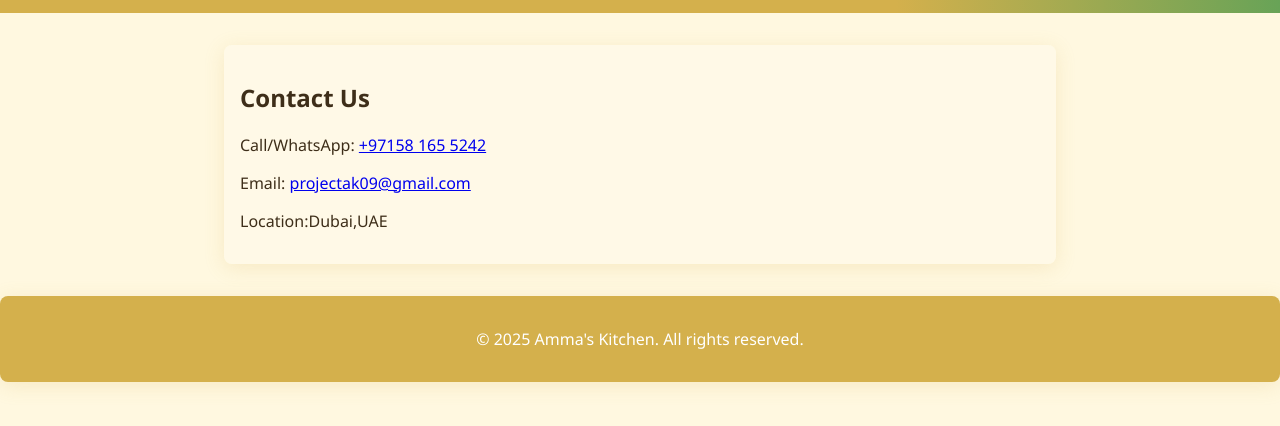
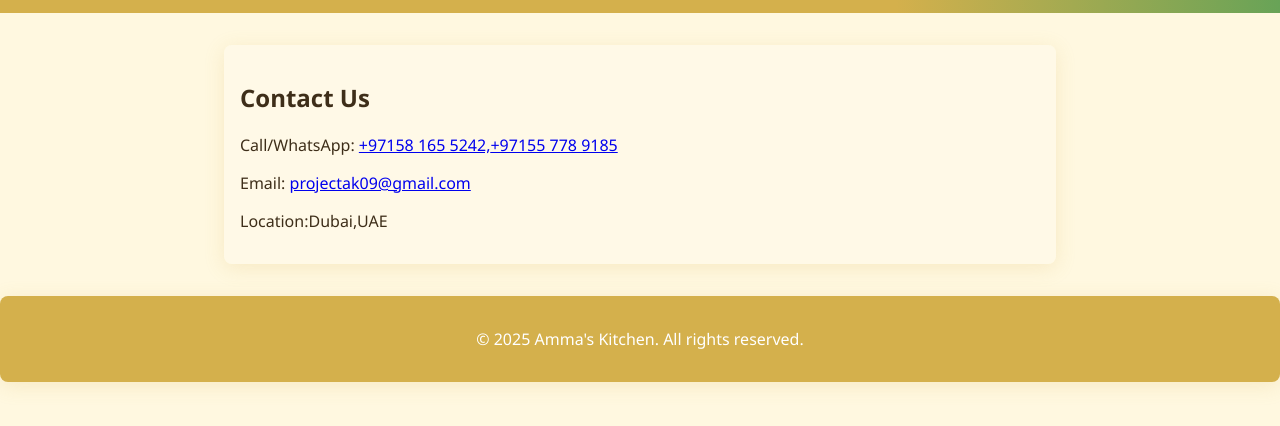
Before and after one commit to Projectak09/Subscription-Form, a plain HTML site: page contact.html in a window 1280 px wide. Shown: the part 94-520 px from the top of the page. Drawn offline with Linux system fonts and the light colour scheme.

Commit message:
Update contact.html

```diff
--- a/contact.html
+++ b/contact.html
@@ -18,7 +18,7 @@
   </header>
   <main>
     <h2>Contact Us</h2>
-    <p>Call/WhatsApp: <a href="tel:+97158 165 5242">+97158 165 5242</a></p>
+    <p>Call/WhatsApp: <a href="tel:+97158 165 5242">+97158 165 5242,</a><a href="tel:+97155 778 9185">+97155 778 9185</a></p>
     <p>Email: <a href="mailto:projectak09@gmail.com">projectak09@gmail.com</a></p>
     <p>Location:Dubai,UAE</p>
   </main>
@@ -26,4 +26,5 @@
     <p>&copy; 2025 Amma's Kitchen. All rights reserved.</p>
   </footer>
 </body>
+
 </html>
```
